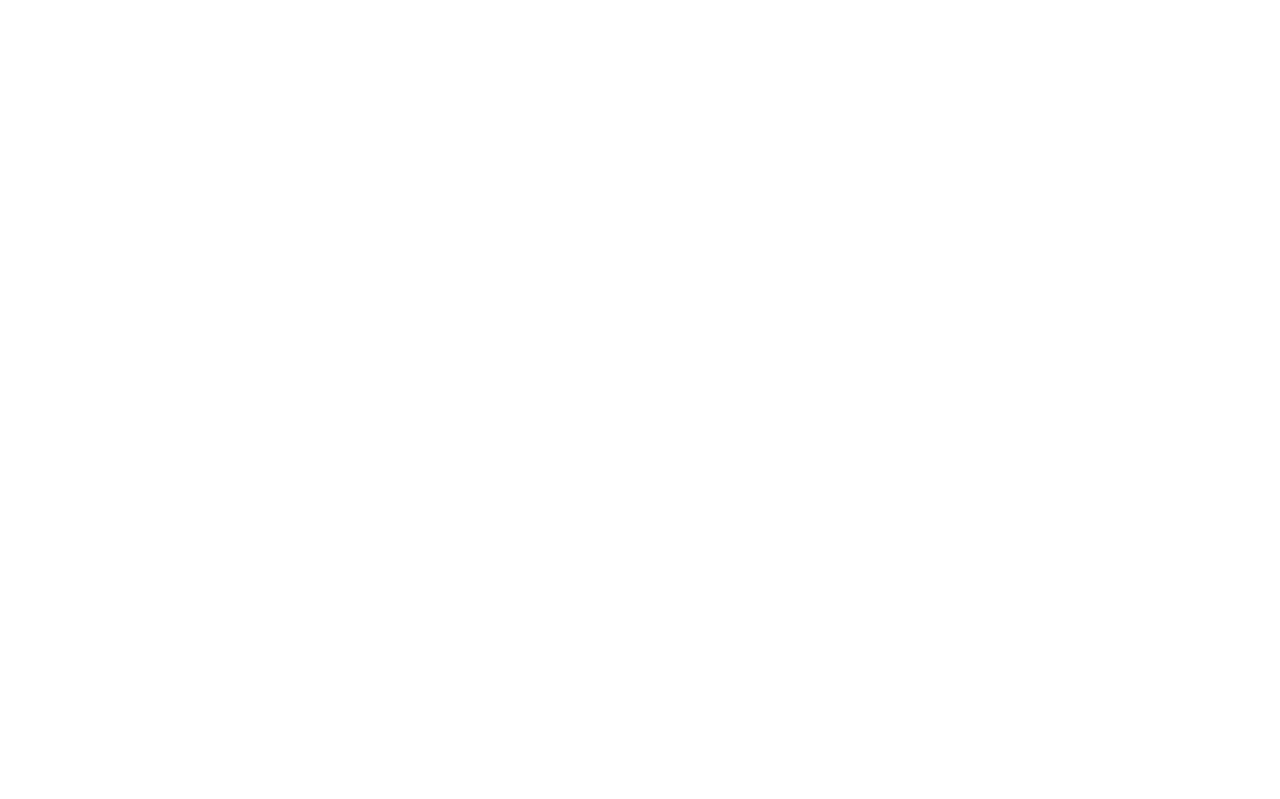
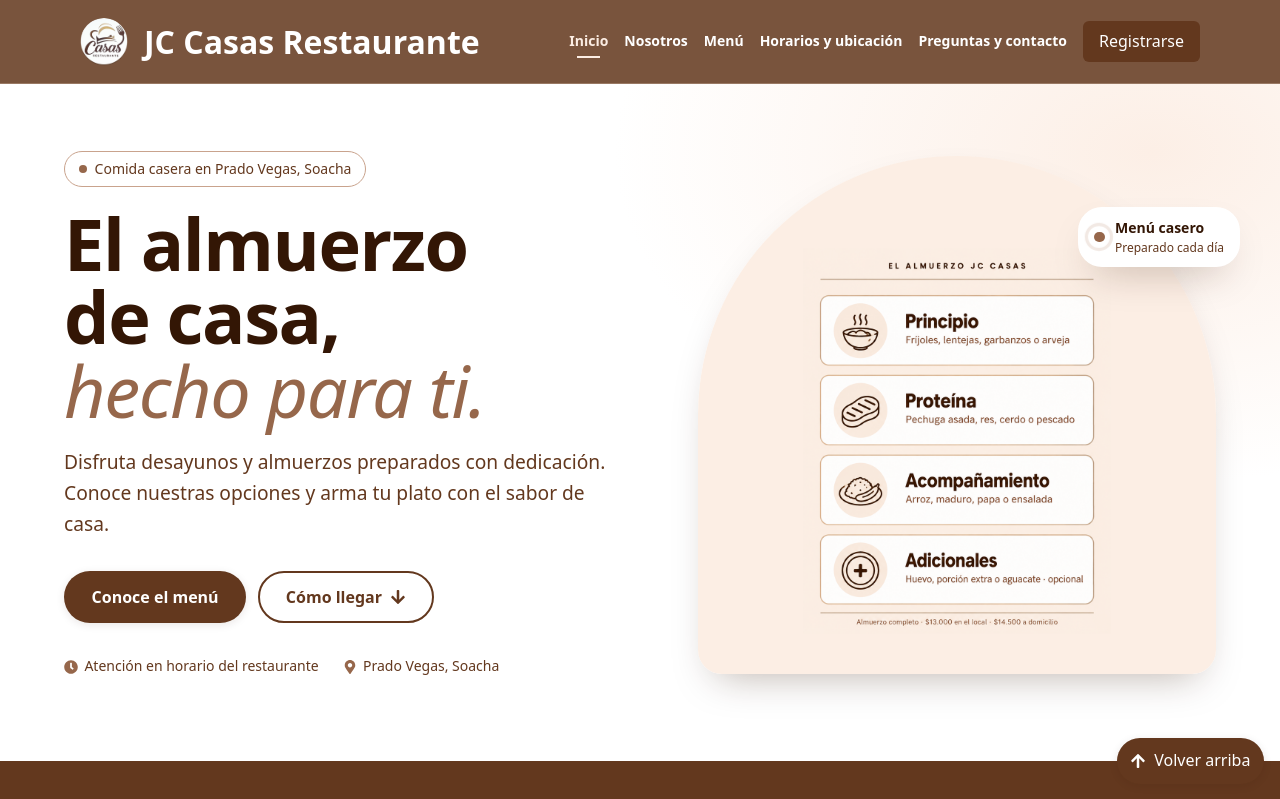
Before and after one commit to drecm0nd-png/JCasas_project, a React (Vite) app: page / in a window 1280 px wide. Shown: the top 799 px of the page. Built offline with nearby package versions, Linux system fonts and the light colour scheme.

Commit message:
feat(page): construciión la pagina login y su enrutamiento para la pantalla de registro

```diff
--- a/package.json
+++ b/package.json
@@ -12,7 +12,8 @@
   "dependencies": {
     "react": "^19.3.1",
     "react-dom": "^19.3.1",
-    "react-icons": "^5.7.0"
+    "react-icons": "^5.7.0",
+    "react-router-dom": "^7.18.5"
   },
   "devDependencies": {
     "@eslint/js": "^10.0.1",
--- a/src/App.jsx
+++ b/src/App.jsx
@@ -1,10 +1,7 @@
-import { useState } from "react";
+import AppRoutes from "./routes/AppRoutes";
 
 function App() {
-  const [count, setCount] = useState(0);
-
-  return;
-  <></>;
+  return <AppRoutes />;
 }
 
 export default App;
--- a/src/components/header/Header.jsx
+++ b/src/components/header/Header.jsx
@@ -1,4 +1,5 @@
 import { useEffect, useState } from "react";
+import { useNavigate } from "react-router-dom";
 import logo from "../../assets/img/logo.png";
 import Boton from "../button/Button";
 import { scrollToSection } from "../../utils/scrollToSection";
@@ -10,10 +11,11 @@ const links = [
   { label: "Menú", href: "#menu" },
   { label: "Horarios y ubicación", href: "#cobertura" },
   { label: "Preguntas y contacto", href: "#preguntas-contacto" },
-  { label: "Registrarse", href: "#registrarse" },
+  { label: "Registrarse", href: "/login" },
 ];
 
 function Header() {
+  const navigate = useNavigate();
   const [menuAbierto, setMenuAbierto] = useState(false);
   const [seccionActiva, setSeccionActiva] = useState(() => {
     const opcion = links.find(({ href }) => href === window.location.hash);
@@ -63,9 +65,10 @@ function Header() {
     scrollToSection(href.slice(1));
   }
 
-  function irARegistro() {
+  function irARegistro(href) {
     seleccionarOpcion("Registrarse");
-    window.location.hash = "registrarse";
+    setMenuAbierto(false);
+    navigate(href);
   }
 
   return (
@@ -104,7 +107,7 @@ function Header() {
               <Boton
                 key={href}
                 text="Registrarse"
-                onClick={irARegistro}
+                onClick={() => irARegistro(href)}
                 aria-current={seccionActiva === label ? "page" : undefined}
                 className={
                   seccionActiva === label
--- a/src/main.jsx
+++ b/src/main.jsx
@@ -1,10 +1,13 @@
 import { StrictMode } from "react";
 import { createRoot } from "react-dom/client";
+import { BrowserRouter } from "react-router-dom";
 import "./styles/global.css";
 import App from "./App.jsx";
 
 createRoot(document.getElementById("root")).render(
   <StrictMode>
-    <App />
+    <BrowserRouter>
+      <App />
+    </BrowserRouter>
   </StrictMode>,
 );
--- a/src/routes/AppRoutes.jsx
+++ b/src/routes/AppRoutes.jsx
@@ -0,0 +1,27 @@
+import { Suspense } from "react";
+import { Navigate, Route, Routes } from "react-router-dom";
+import Landing from "../pages/landing/Landing";
+import Login from "../pages/login/Login";
+import RouteSkeleton from "./skeletons/RouteSkeleton";
+import RouteTransition from "./RouteTransition";
+
+function AppRoutes() {
+  return (
+    <Suspense fallback={<RouteSkeleton />}>
+      <Routes>
+        <Route path="/" element={<Landing />} />
+        <Route
+          path="/login"
+          element={
+            <RouteTransition>
+              <Login />
+            </RouteTransition>
+          }
+        />
+        <Route path="*" element={<Navigate to="/" replace />} />
+      </Routes>
+    </Suspense>
+  );
+}
+
+export default AppRoutes;
--- a/src/styles/variables.css
+++ b/src/styles/variables.css
@@ -26,4 +26,7 @@
   --espacio: 1rem;
   --radio-borde: 0.375rem;
   --sombra-suave: 0 2px 8px rgb(51 22 5 / 10%);
+
+  /* Imagen del login */
+  --login-imagen: url("/src/assets/img/login_img.jpeg");
 }
```
Also changed, not shown: 2 other files (tests, documents, lock files or other folders).
